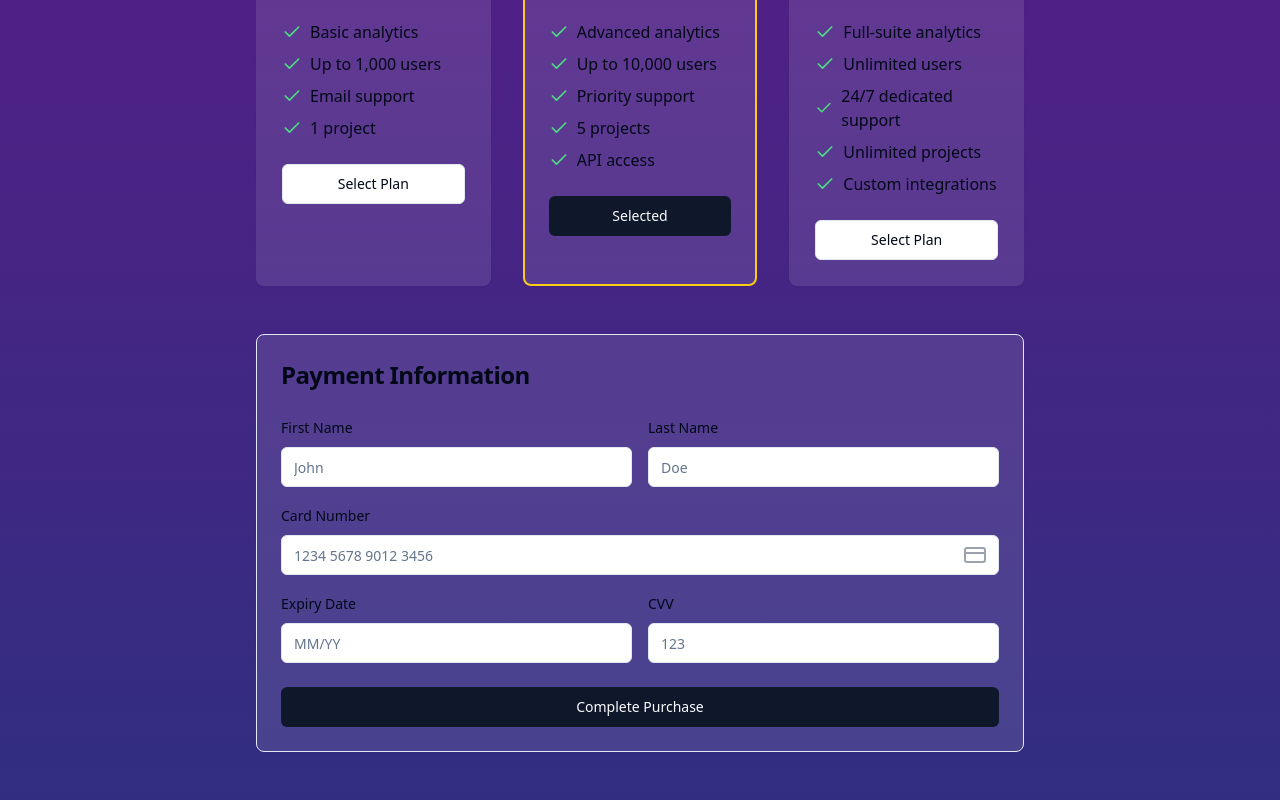
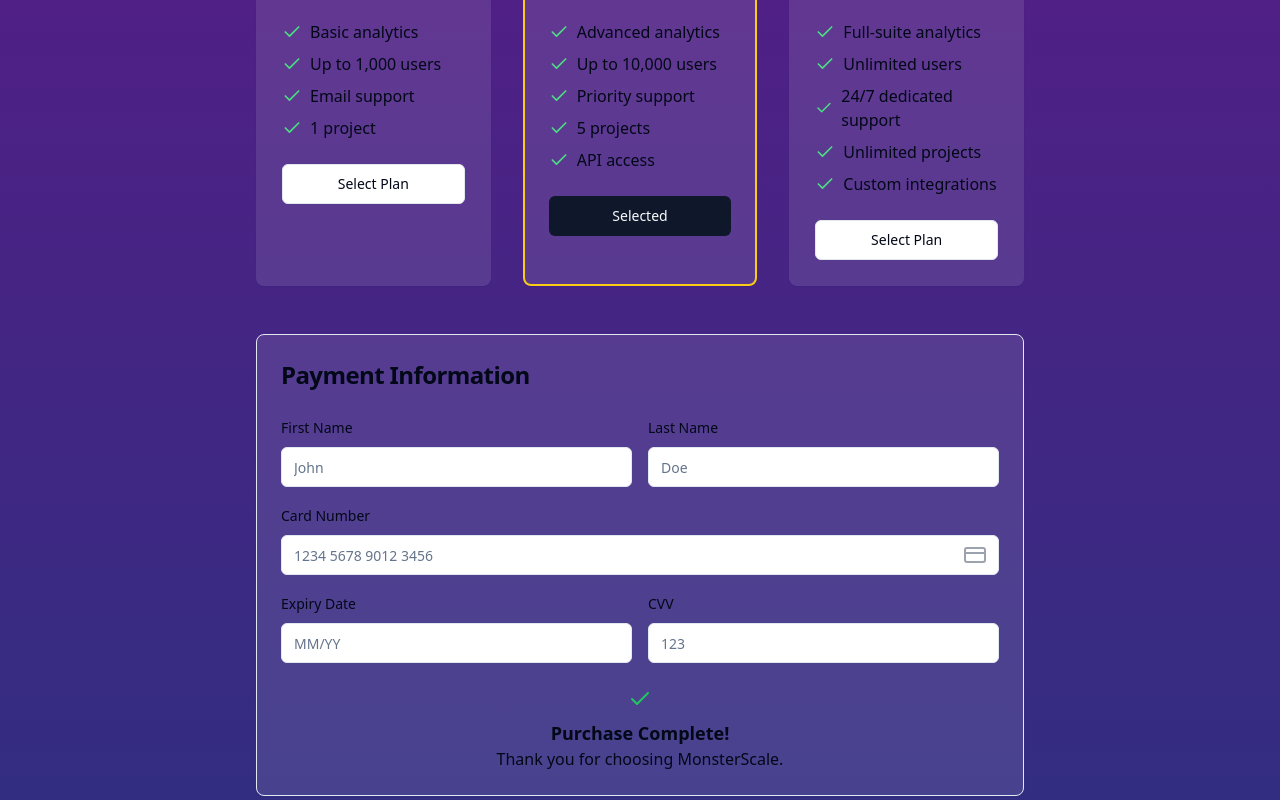
Before and after one commit to Psivasai12/sivasai, a React (Vite) app: page /plan-selection in a window 1280 px wide. Both pictures are taken after a click on the button "Complete Purchase". Shown: the part 224-1024 px from the top of the page. Built offline with nearby package versions, Linux system fonts and the light colour scheme.

Commit message:
GPT Engineer Update [skip gpt_engineer]

```diff
--- a/src/pages/PlanSelection.jsx
+++ b/src/pages/PlanSelection.jsx
@@ -4,16 +4,34 @@ import { Card, CardContent, CardDescription, CardFooter, CardHeader, CardTitle }
 import { Input } from "@/components/ui/input";
 import { Label } from "@/components/ui/label";
 import { RadioGroup, RadioGroupItem } from "@/components/ui/radio-group";
-import { Check, CreditCard } from "lucide-react";
+import { Check, CreditCard, Loader2 } from "lucide-react";
+import { useToast } from "@/components/ui/use-toast";
 
 const PlanSelection = () => {
   const [selectedPlan, setSelectedPlan] = useState("pro");
+  const [isPurchasing, setIsPurchasing] = useState(false);
+  const [purchaseComplete, setPurchaseComplete] = useState(false);
+  const { toast } = useToast();
 
   const plans = [
     { id: "starter", name: "Starter", price: "$29", features: ["Basic analytics", "Up to 1,000 users", "Email support", "1 project"] },
     { id: "pro", name: "Pro", price: "$99", features: ["Advanced analytics", "Up to 10,000 users", "Priority support", "5 projects", "API access"] },
     { id: "enterprise", name: "Enterprise", price: "Custom", features: ["Full-suite analytics", "Unlimited users", "24/7 dedicated support", "Unlimited projects", "Custom integrations"] },
   ];
+
+  const handlePurchase = () => {
+    setIsPurchasing(true);
+    // Simulate API call
+    setTimeout(() => {
+      setIsPurchasing(false);
+      setPurchaseComplete(true);
+      toast({
+        title: "Purchase Successful!",
+        description: `You have successfully subscribed to the ${plans.find(p => p.id === selectedPlan).name} plan.`,
+        duration: 5000,
+      });
+    }, 2000);
+  };
 
   return (
     <div className="min-h-screen bg-gradient-to-b from-purple-900 to-indigo-900 text-white py-12">
@@ -83,7 +101,28 @@ const PlanSelection = () => {
               </div>
             </CardContent>
             <CardFooter>
-              <Button className="w-full">Complete Purchase</Button>
+              {!purchaseComplete ? (
+                <Button
+                  className="w-full"
+                  onClick={handlePurchase}
+                  disabled={isPurchasing}
+                >
+                  {isPurchasing ? (
+                    <>
+                      <Loader2 className="mr-2 h-4 w-4 animate-spin" />
+                      Processing...
+                    </>
+                  ) : (
+                    "Complete Purchase"
+                  )}
+                </Button>
+              ) : (
+                <div className="text-center w-full">
+                  <Check className="h-6 w-6 text-green-500 mx-auto mb-2" />
+                  <p className="text-lg font-semibold">Purchase Complete!</p>
+                  <p>Thank you for choosing MonsterScale.</p>
+                </div>
+              )}
             </CardFooter>
           </Card>
         </div>
```
